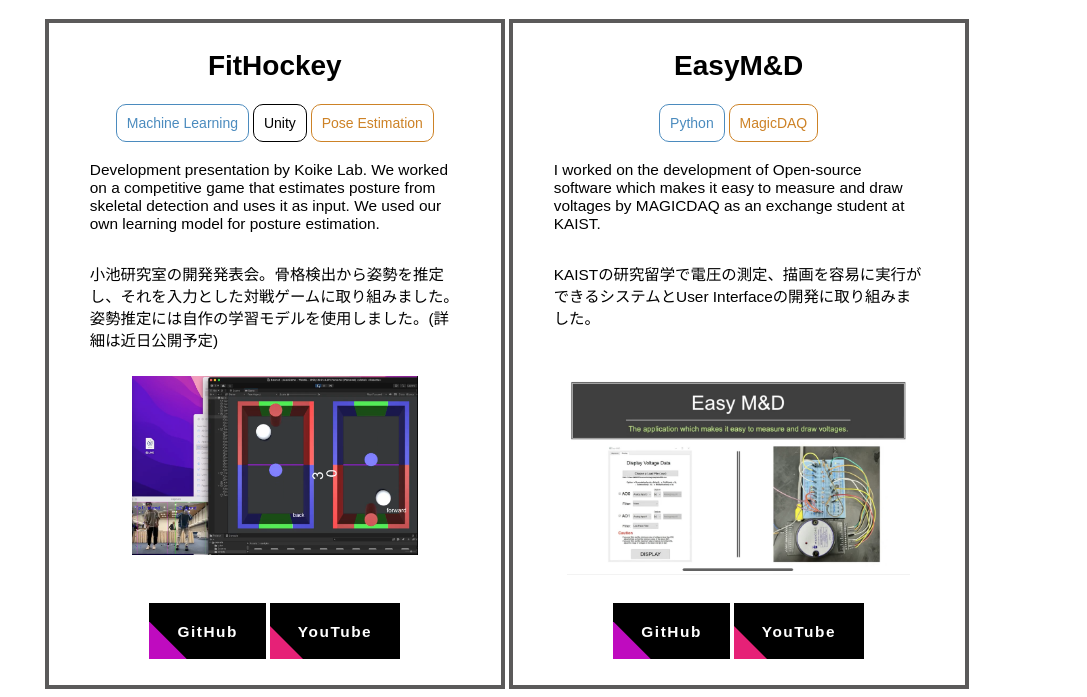
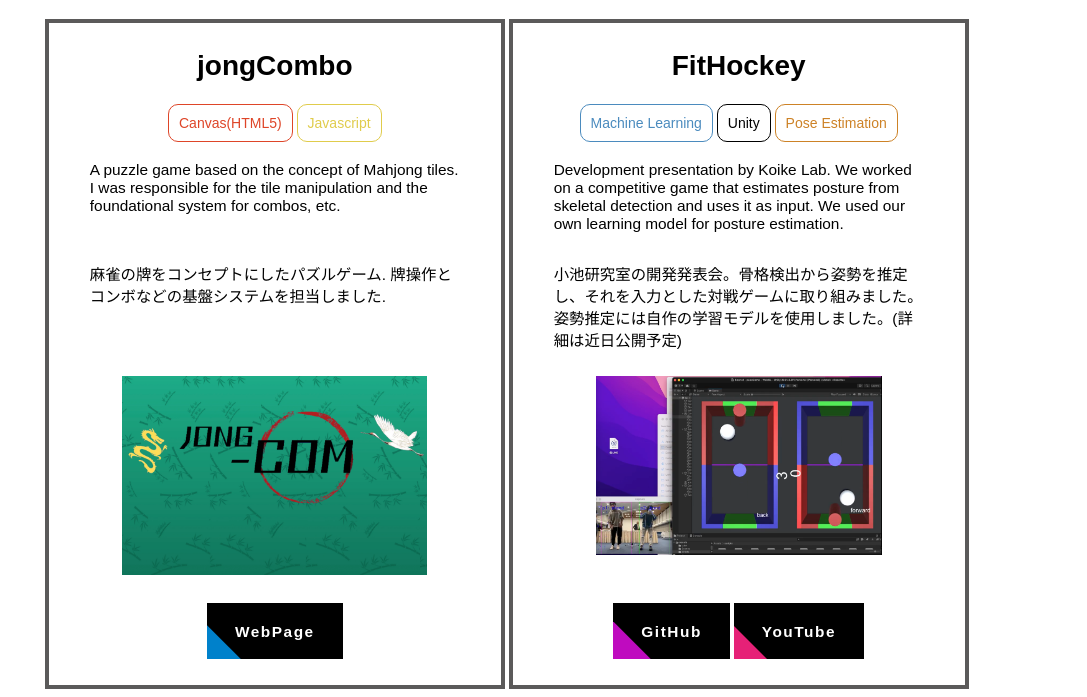
Before and after one commit to takuya-13068/portfolio, a plain HTML site: page index.html in a window 1280 px wide. Shown: the part 696-1393 px from the top of the page, without its empty margins (96-1183 px from the left). Drawn offline with Linux system fonts and the light colour scheme; a web font is replaced by a local one.

Commit message:
update jongcombo

```diff
--- a/index.html
+++ b/index.html
@@ -63,6 +63,20 @@
 
     <div id="Project">
         <h2 class="head">Projects</h2>
+
+        <div id="jongCombo" class="p-main">
+            <p class="p-title">jongCombo</p>
+            <div class="tool">
+                <span class="html">Canvas(HTML5)</span>
+                <span class="js">Javascript</span>
+            </div>
+            <p class="p-description">A puzzle game based on the concept of Mahjong tiles. I was responsible for the tile manipulation and the foundational system for combos, etc.</p>
+            <p class="p-description jp">麻雀の牌をコンセプトにしたパズルゲーム. 牌操作とコンボなどの基盤システムを担当しました.</p>
+            <div class="p-photo"><img src="./assets/jongCombo.png" alt="jongCombo photo" id="jongCombo-photo"></div>
+            <div class="link">
+                <a href="https://jong-combo.vercel.app/" class="p-link webpage"><span>WebPage</span></a>
+            </div>
+        </div>
 
 
         <div id="fithockey" class="p-main">
--- a/main.css
+++ b/main.css
@@ -207,6 +207,7 @@ hr{
     padding-top: 1rem;
     padding-bottom: 2rem;
 }
+#jongCombo-photo{height: 100%;}
 #fithockey-photo{width: 65%; height: auto;}
 #easymd-photo{height: 100%;}
 #quickbuzz-photo{height: 100%;}
```
Also changed, not shown: assets/JongCombo.png (added).
